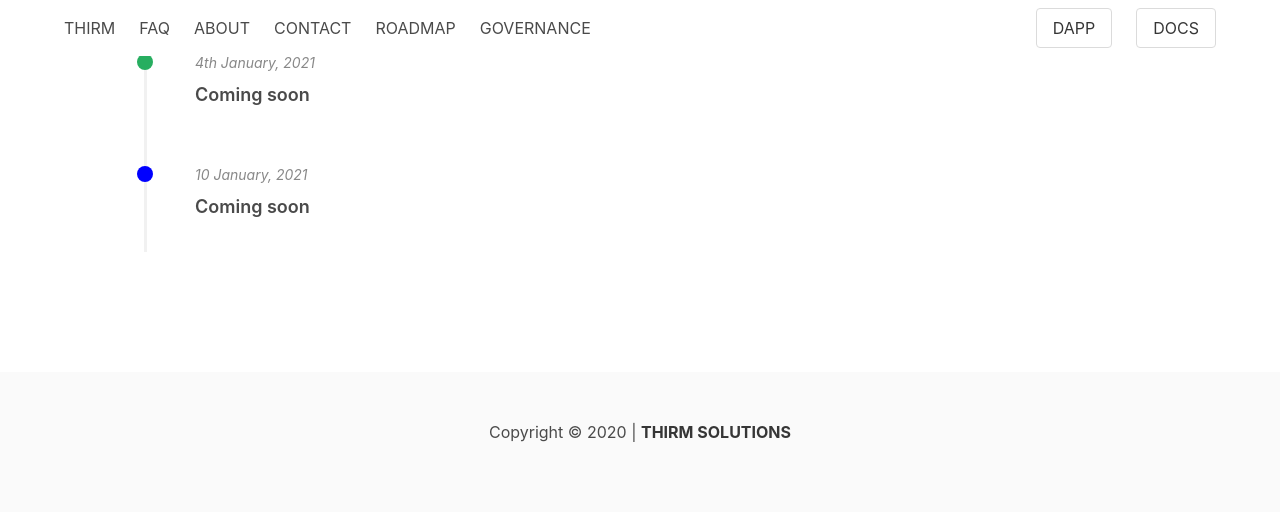
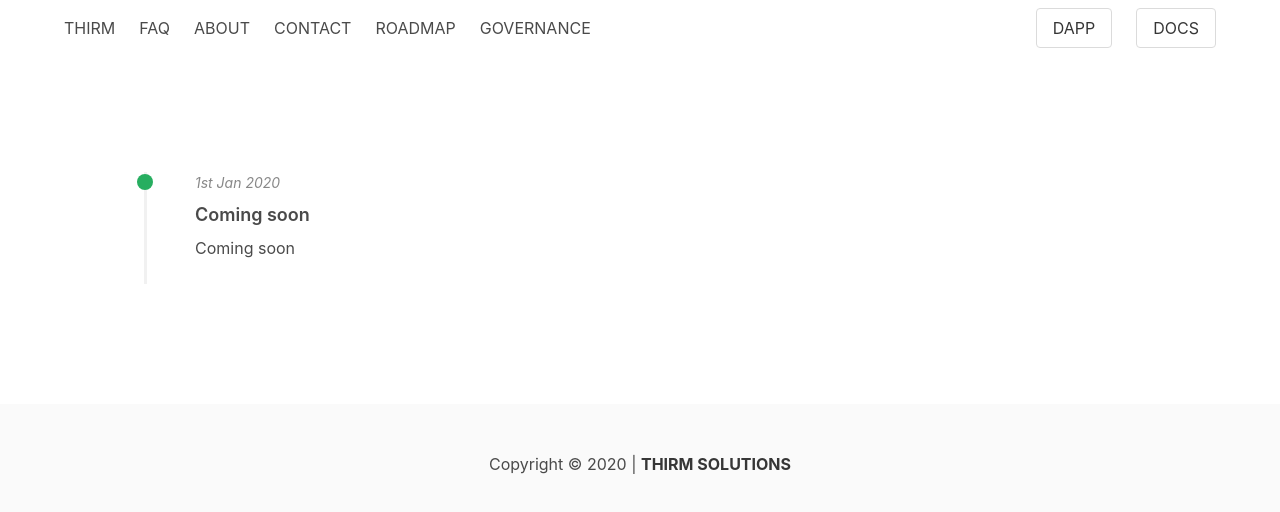
Before and after one commit to SuhailCM/thirmprotocol.github.io, a Vue app: page /roadmap in a window 1280 px wide. Shown: the top 512 px of the page. Built offline with nearby package versions, Linux system fonts and the light colour scheme; what vue-plugin-load-script would draw is missing.

Commit message:
dynamic roadmaps

```diff
--- a/src/x/roadmap.vue
+++ b/src/x/roadmap.vue
@@ -2,25 +2,19 @@
 	<div>
     <section class="container">
       <div class="roadmap">
-        <ul class="roadmap-list">
+        <ul class="roadmap-list" v-for="(roadmap, index) of roadmaps" :key="index">
           <li>
             <div class="roadmap-date">
-             4th January, 2021
+             {{ roadmap.date }}
             </div>
             <div class="roadmap-title">
-              Coming soon
+              {{ roadmap.title }}
             </div>
-          </li>
-          <li class="current">
-            <div class="roadmap-date">
-             10 January, 2021
-            </div>
-            <div class="roadmap-title">
-              Coming soon
+            <div class="roadmap-desc">
+              {{ roadmap.description }}
             </div>
           </li>
         </ul>
-
       </div>
     </section>
 	</div>
@@ -32,6 +26,7 @@
   margin-bottom: 120px;
   margin-left: 80px;
   margin-right: 80px;
+  margin-top: 120px;
 }
 .roadmap .roadmap-list {
   margin-bottom: 48px;
@@ -57,10 +52,6 @@
   border-radius: 50%;
 }
 
-.roadmap .roadmap-list li.current::before{
-  background-color: blue;
-}
-
 .roadmap .roadmap-list li .roadmap-date{
   font-size: 14px;
   font-style: italic;
@@ -74,3 +65,20 @@
 }
 
 </style>
+
+
+<script>
+export default {
+	data() {
+		return {
+			roadmaps: [
+				{
+					title: 'Coming soon',
+					date: '1st Jan 2020',
+          description: 'Coming soon'
+				}
+			],
+		};
+	},
+};
+</script>
```
